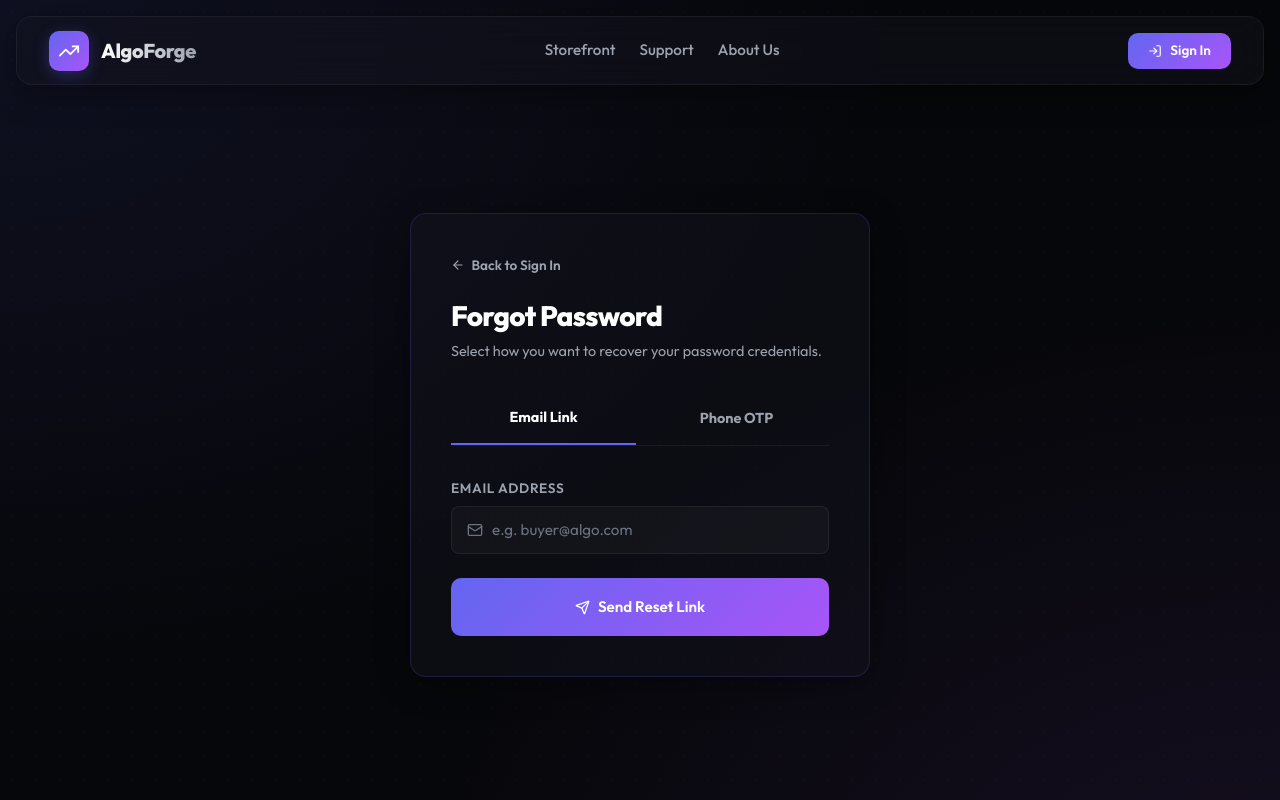
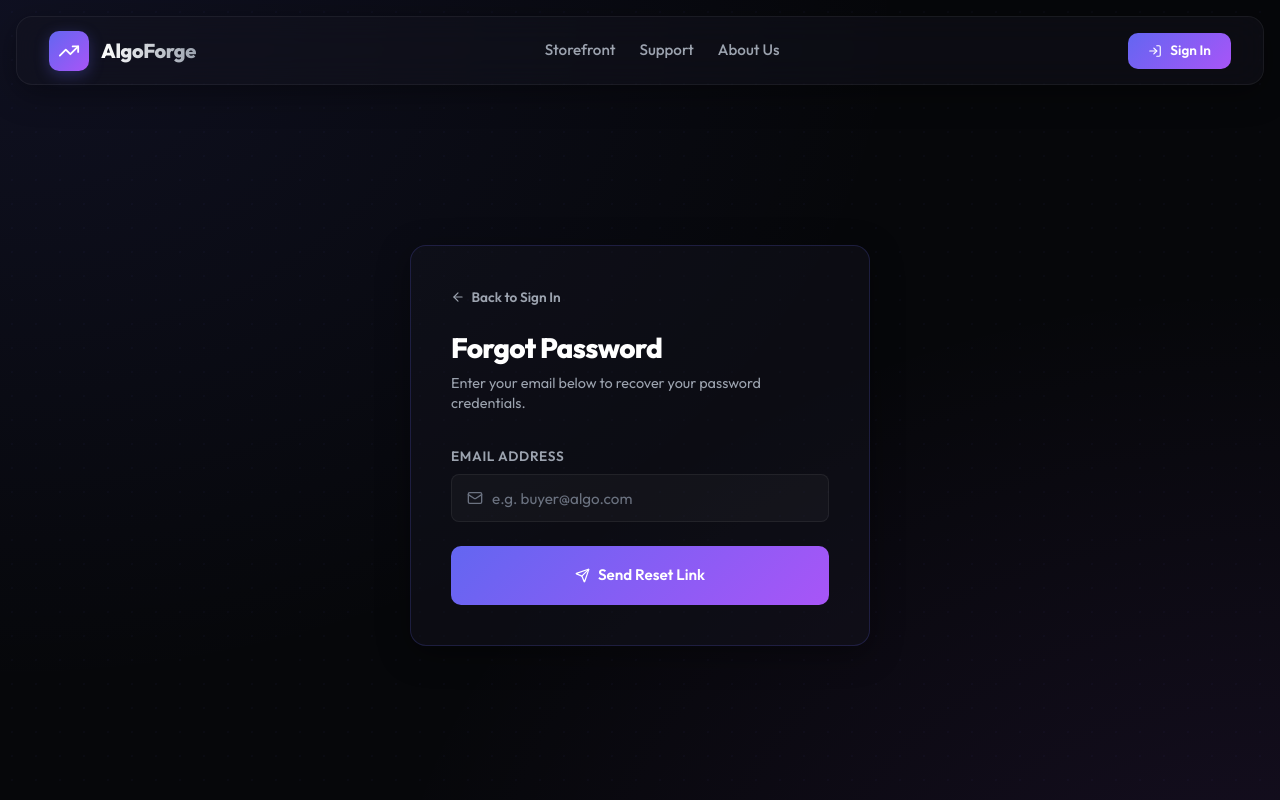
Before and after one commit to oq2628/trading-bot-app-frontend, a React (Vite) app: page /forgot-password in a window 1280 px wide. Shown: the top 800 px of the page. Built offline with nearby package versions, Linux system fonts and the light colour scheme.

Commit message:
feat: implement Login and Forgot Password pages with authentication workflows

```diff
--- a/src/pages/ForgotPassword.tsx
+++ b/src/pages/ForgotPassword.tsx
@@ -1,13 +1,12 @@
 import React, { useState } from 'react';
 import { Link } from 'react-router-dom';
 import api from '../utils/api';
-import { Mail, Phone, ArrowLeft, Send } from 'lucide-react';
+import { Mail, ArrowLeft, Send } from 'lucide-react';
 import { Toast } from '../components/Toast';
 import { Box, Container, Typography, Button, InputBase } from '@mui/material';
 import { glassPanelSx, btnPrimarySx, btnSecondarySx } from '../theme';
 
 export const ForgotPassword: React.FC = () => {
-  const [activeTab, setActiveTab] = useState<'email' | 'phone'>('email');
   const [email, setEmail] = useState('');
   const [loading, setLoading] = useState(false);
   const [toast, setToast] = useState<{ message: string; type: 'success' | 'error' | 'info' } | null>(null);
@@ -106,59 +105,11 @@ export const ForgotPassword: React.FC = () => {
           Forgot Password
         </Typography>
         <Typography variant="body2" sx={{ color: 'text.secondary', fontSize: '0.9rem', marginBottom: '2rem' }}>
-          Select how you want to recover your password credentials.
+          Enter your email below to recover your password credentials.
         </Typography>
 
-        {/* Tabs switcher */}
-        <Box
-          sx={{
-            display: 'flex',
-            borderBottom: '1px solid rgba(255, 255, 255, 0.06)',
-            marginBottom: '2rem',
-            gap: '0.5rem',
-          }}
-        >
-          <Button
-            onClick={() => { setActiveTab('email'); setSubmitted(false); }}
-            sx={{
-              flex: 1,
-              background: 'none',
-              border: 'none',
-              color: activeTab === 'email' ? '#fff' : 'text.secondary',
-              fontSize: '0.9rem',
-              fontWeight: 700,
-              padding: '0.75rem 0',
-              borderRadius: 0,
-              minWidth: 'auto',
-              borderBottom: activeTab === 'email' ? '2px solid #6366f1' : 'none',
-              '&:hover': { background: 'none', color: '#fff' }
-            }}
-          >
-            Email Link
-          </Button>
-          <Button
-            onClick={() => setActiveTab('phone')}
-            sx={{
-              flex: 1,
-              background: 'none',
-              border: 'none',
-              color: activeTab === 'phone' ? '#fff' : 'text.secondary',
-              fontSize: '0.9rem',
-              fontWeight: 700,
-              padding: '0.75rem 0',
-              borderRadius: 0,
-              minWidth: 'auto',
-              borderBottom: activeTab === 'phone' ? '2px solid #6366f1' : 'none',
-              '&:hover': { background: 'none', color: '#fff' }
-            }}
-          >
-            Phone OTP
-          </Button>
-        </Box>
-
         {/* Tab content */}
-        {activeTab === 'email' ? (
-          <Box>
+        <Box>
             {submitted ? (
               <Box sx={{ textAlign: 'center', padding: '1rem 0' }}>
                 <Box
@@ -252,31 +203,6 @@ export const ForgotPassword: React.FC = () => {
               </Box>
             )}
           </Box>
-        ) : (
-          <Box sx={{ textAlign: 'center', padding: '2rem 1rem' }}>
-            <Box
-              sx={{
-                width: '48px',
-                height: '48px',
-                borderRadius: '50%',
-                background: 'rgba(245, 158, 11, 0.1)',
-                border: '1px solid rgba(245, 158, 11, 0.2)',
-                display: 'flex',
-                alignItems: 'center',
-                justifyContent: 'center',
-                margin: '0 auto 1.25rem',
-              }}
-            >
-              <Phone size={22} color="#f59e0b" />
-            </Box>
-            <Typography variant="h3" sx={{ color: '#fff', fontSize: '1.1rem', fontWeight: 700, marginBottom: '0.75rem' }}>
-              Coming Soon
-            </Typography>
-            <Typography variant="body2" sx={{ color: 'text.secondary', fontSize: '0.875rem', lineHeight: 1.6, marginBottom: 0 }}>
-              Phone OTP reset is coming soon. Please use the Email reset link tab in the meantime to recover your credentials.
-            </Typography>
-          </Box>
-        )}
       </Box>
       {toast && <Toast message={toast.message} type={toast.type} onClose={() => setToast(null)} />}
     </Container>
--- a/src/pages/Login.tsx
+++ b/src/pages/Login.tsx
@@ -2,9 +2,9 @@ import React, { useState, useEffect } from 'react';
 import { useNavigate, Link } from 'react-router-dom';
 import { useAuth } from '../context/AuthContext';
 import api from '../utils/api';
-import { LogIn, UserPlus, Mail, Key, User, Phone, Shield } from 'lucide-react';
+import { LogIn, UserPlus, Mail, Key, User } from 'lucide-react';
 import { Box, Container, Typography, Button, InputBase, CircularProgress } from '@mui/material';
-import { glassPanelSx, btnPrimarySx, btnSecondarySx } from '../theme';
+import { glassPanelSx, btnPrimarySx } from '../theme';
 
 interface LoginResponse {
   access_token: string;
@@ -30,19 +30,14 @@ export const Login: React.FC = () => {
     }
   }, [user, authLoading, navigate]);
 
-  // Mode can be: 'email' (Email Sign In), 'phone' (Phone Sign In), 'register' (Email Register)
-  const [mode, setMode] = useState<'email' | 'phone' | 'register'>('email');
+  // Mode can be: 'email' (Email Sign In), 'register' (Email Register)
+  const [mode, setMode] = useState<'email' | 'register'>('email');
 
   // Credentials
   const [email, setEmail] = useState('');
   const [password, setPassword] = useState('');
   const [fullName, setFullName] = useState('');
   const [confirmPassword, setConfirmPassword] = useState('');
-
-  // OTP Phone
-  const [phoneNumber, setPhoneNumber] = useState('');
-  const [otpCode, setOtpCode] = useState('');
-  const [otpRequested, setOtpRequested] = useState(false);
 
   const [loading, setLoading] = useState(false);
   const [error, setError] = useState('');
@@ -55,48 +50,6 @@ export const Login: React.FC = () => {
       </Box>
     );
   }
-
-  const handleRequestOTP = async (e: React.FormEvent) => {
-    e.preventDefault();
-    setError('');
-    setSuccess('');
-    if (!phoneNumber.trim()) {
-      setError('Phone number is required.');
-      return;
-    }
-    setLoading(true);
-    try {
-      await api.post('/api/auth/otp/request', { phone_number: phoneNumber.trim() });
-      setOtpRequested(true);
-      setSuccess('Verification code generated. Retrieve OTP from backend console logs.');
-    } catch (err: any) {
-      setError(err.message || 'Failed to request OTP code.');
-    } finally {
-      setLoading(false);
-    }
-  };
-
-  const handleVerifyOTP = async (e: React.FormEvent) => {
-    e.preventDefault();
-    setError('');
-    setSuccess('');
-    if (!otpCode.trim() || otpCode.trim().length !== 6) {
-      setError('Please enter a valid 6-digit OTP code.');
-      return;
-    }
-    setLoading(true);
-    try {
-      const data = await api.post<LoginResponse>('/api/auth/otp/verify', {
-        phone_number: phoneNumber.trim(),
-        code: otpCode.trim()
-      });
-      await login(data.access_token);
-    } catch (err: any) {
-      setError(err.message || 'OTP verification failed.');
-    } finally {
-      setLoading(false);
-    }
-  };
 
   const handleSubmitEmail = async (e: React.FormEvent) => {
     e.preventDefault();
@@ -222,24 +175,6 @@ export const Login: React.FC = () => {
             Email Sign In
           </Button>
           <Button
-            onClick={() => { setMode('phone'); setError(''); setSuccess(''); setOtpRequested(false); setOtpCode(''); }}
-            sx={{
-              flex: 1,
-              background: 'none',
-              border: 'none',
-              color: mode === 'phone' ? '#fff' : 'text.secondary',
-              fontSize: '0.9rem',
-              fontWeight: 700,
-              padding: '0.75rem 0',
-              borderRadius: 0,
-              minWidth: 'auto',
-              borderBottom: mode === 'phone' ? '2px solid #6366f1' : 'none',
-              '&:hover': { background: 'none', color: '#fff' }
-            }}
-          >
-            Phone OTP
-          </Button>
-          <Button
             onClick={() => { setMode('register'); setError(''); setSuccess(''); }}
             sx={{
               flex: 1,
@@ -295,100 +230,6 @@ export const Login: React.FC = () => {
         )}
 
         {/* Auth form conditional on mode */}
-        {mode === 'phone' ? (
-          <Box>
-            {!otpRequested ? (
-              <Box component="form" onSubmit={handleRequestOTP}>
-                <Box sx={{ marginBottom: '1.5rem' }}>
-                  <Typography component="label" sx={labelSx}>Phone Number</Typography>
-                  <Box sx={{ position: 'relative' }}>
-                    <Phone size={16} color="#6b7280" style={{ position: 'absolute', left: '1rem', top: '50%', transform: 'translateY(-50%)', zIndex: 2 }} />
-                    <InputBase
-                      type="tel"
-                      required
-                      placeholder="e.g. +1234567890"
-                      value={phoneNumber}
-                      onChange={(e) => setPhoneNumber(e.target.value)}
-                      sx={{
-                        ...inputSx,
-                        paddingLeft: '2.5rem',
-                      }}
-                    />
-                  </Box>
-                </Box>
-
-                <Button
-                  type="submit"
-                  disabled={loading}
-                  sx={{
-                    ...btnPrimarySx,
-                    width: '100%',
-                    justifyContent: 'center',
-                    padding: '1rem'
-                  }}
-                >
-                  {loading ? 'Requesting...' : 'Request OTP Code'}
-                </Button>
-              </Box>
-            ) : (
-              <Box component="form" onSubmit={handleVerifyOTP}>
-                <Box sx={{ marginBottom: '1rem', fontSize: '0.85rem', color: 'text.secondary' }}>
-                  Verification code sent to: <strong style={{ color: '#fff' }}>{phoneNumber}</strong>
-                </Box>
-
-                <Box sx={{ marginBottom: '1.5rem' }}>
-                  <Typography component="label" sx={labelSx}>6-Digit OTP Code</Typography>
-                  <Box sx={{ position: 'relative' }}>
-                    <Shield size={16} color="#6b7280" style={{ position: 'absolute', left: '1rem', top: '50%', transform: 'translateY(-50%)', zIndex: 2 }} />
-                    <InputBase
-                      type="text"
-                      slotProps={{ input: { maxLength: 6 } }}
-                      required
-                      placeholder="e.g. 123456"
-                      value={otpCode}
-                      onChange={(e) => setOtpCode(e.target.value.replace(/\D/g, ''))}
-                      sx={{
-                        ...inputSx,
-                        paddingLeft: '2.5rem',
-                        letterSpacing: '0.2em',
-                        fontSize: '1.1rem',
-                        fontWeight: 'bold'
-                      }}
-                    />
-                  </Box>
-                </Box>
-
-                <Box sx={{ display: 'flex', gap: '1rem', width: '100%' }}>
-                  <Button
-                    type="button"
-                    onClick={() => { setOtpRequested(false); setOtpCode(''); setError(''); setSuccess(''); }}
-                    sx={{
-                      ...btnSecondarySx,
-                      flex: 1,
-                      padding: '0.75rem',
-                      fontSize: '0.85rem'
-                    }}
-                  >
-                    Back
-                  </Button>
-                  <Button
-                    type="submit"
-                    disabled={loading}
-                    sx={{
-                      ...btnPrimarySx,
-                      flex: 2,
-                      justifyContent: 'center',
-                      padding: '0.75rem',
-                      fontSize: '0.85rem'
-                    }}
-                  >
-                    {loading ? 'Verifying...' : 'Verify & Sign In'}
-                  </Button>
-                </Box>
-              </Box>
-            )}
-          </Box>
-        ) : (
           <Box component="form" onSubmit={handleSubmitEmail}>
             {mode === 'register' && (
               <Box sx={{ marginBottom: '1rem' }}>
@@ -509,7 +350,6 @@ export const Login: React.FC = () => {
               )}
             </Button>
           </Box>
-        )}
 
         {/* Bootstrap Hint */}
         {mode === 'email' && (
```
